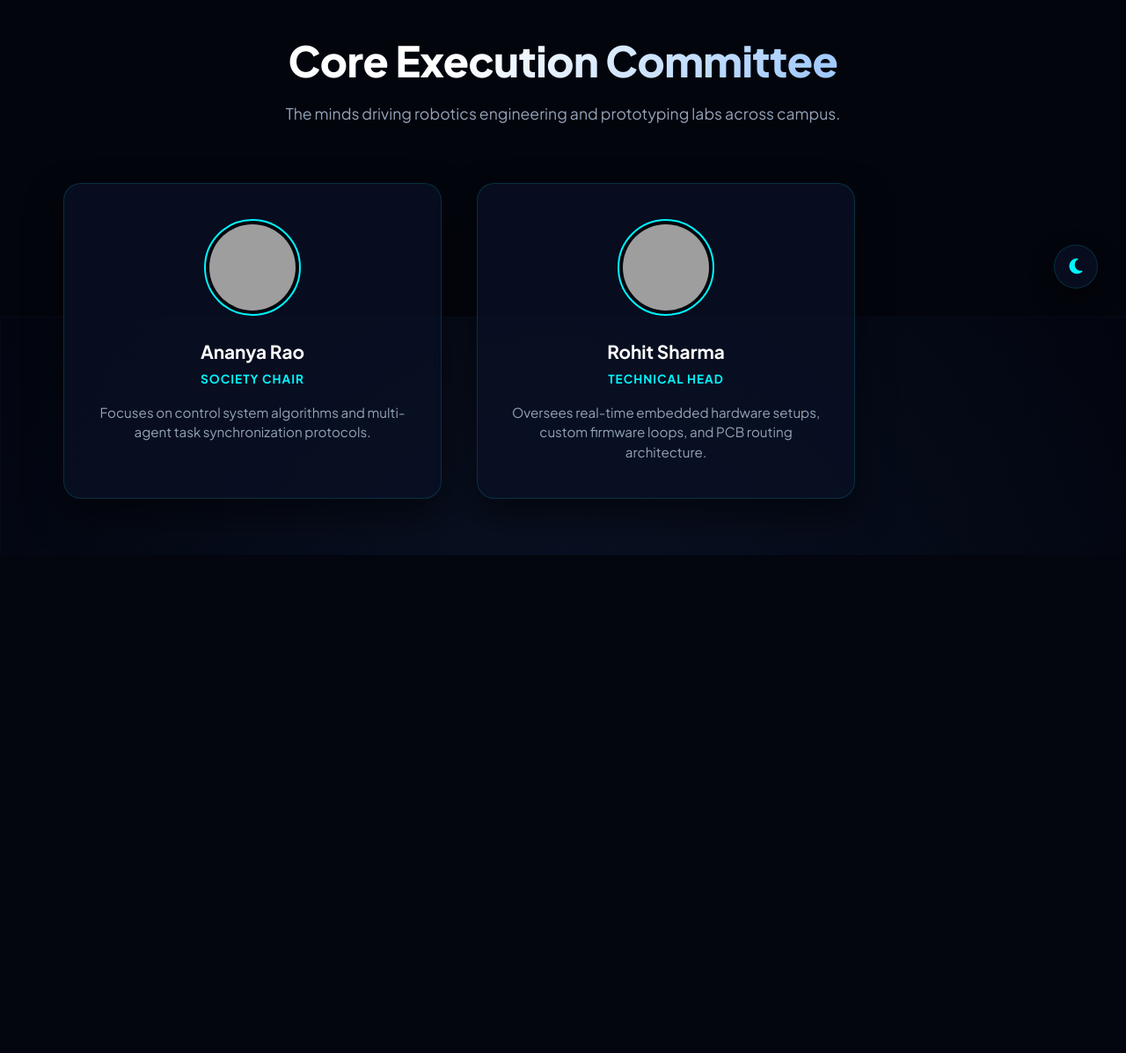
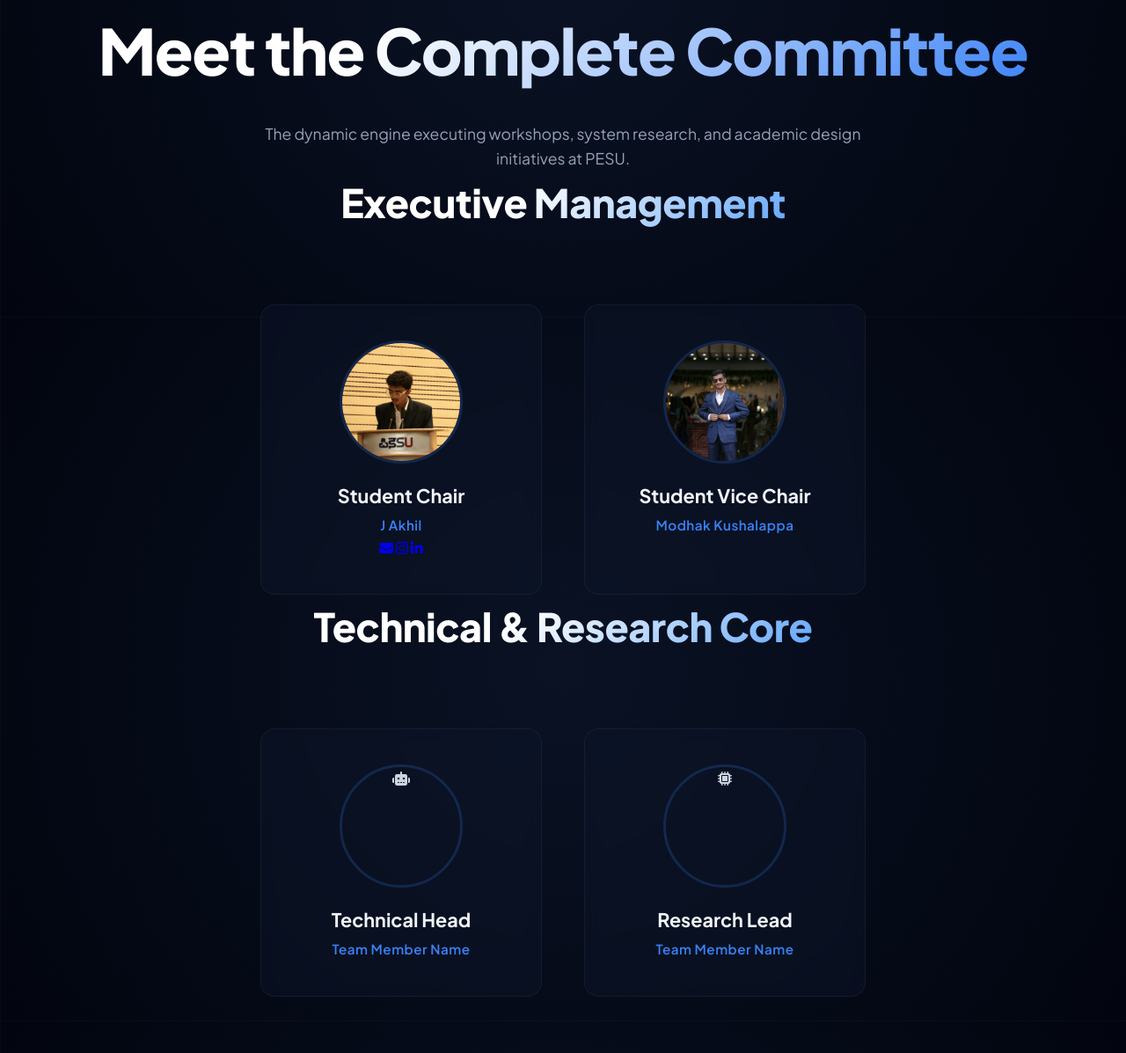
Before and after one commit to ModhakKGowda/ieee-ras-ec-site, a Flask app: page /team in a window 1280 px wide. Shown: the part 440-1637 px from the top of the page at 88% size. Before the commit the page ends 1071 px from the top, so only its background shows below. Run offline with Flask 3, Linux system fonts and the light colour scheme; grey boxes are pictures that could not be loaded.

Commit message:
Refactor team.html for improved structure and content

```diff
--- a/api/templates/team.html
+++ b/api/templates/team.html
@@ -1,164 +1,82 @@
 <!DOCTYPE html>
-<html lang="en" data-theme="dark">
+<html lang="en">
 <head>
     <meta charset="UTF-8">
     <meta name="viewport" content="width=device-width, initial-scale=1.0">
-    <title>Our Team | IEEE RAS EC Campus</title>
+    <title>Our Committee - IEEE RAS</title>
     <link rel="stylesheet" href="{{ url_for('static', filename='style.css') }}">
     <link rel="preconnect" href="https://fonts.googleapis.com">
+    <link rel="preconnect" href="https://fonts.gstatic.com" crossorigin>
     <link href="https://fonts.googleapis.com/css2?family=Plus+Jakarta+Sans:wght@400;500;600;700;800&display=swap" rel="stylesheet">
     <link rel="stylesheet" href="https://cdnjs.cloudflare.com/ajax/libs/font-awesome/6.4.2/css/all.min.css">
-    <style>
-        /* Theme Matrix Configuration */
-        :root[data-theme="dark"] {
-            --bg-base: #03050d;
-            --text-main: #ffffff;
-            --text-muted: #94a3b8;
-            --card-bg: rgba(10, 16, 36, 0.75);
-            --card-border: rgba(0, 245, 255, 0.15);
-            --card-shadow: rgba(0, 0, 0, 0.5);
-            --accent-glow: #00f5ff;
-        }
-        :root[data-theme="light"] {
-            --bg-base: #f1f5f9;
-            --text-main: #0f172a;
-            --text-muted: #475569;
-            --card-bg: rgba(255, 255, 255, 0.9);
-            --card-border: rgba(0, 180, 216, 0.2);
-            --card-shadow: rgba(148, 163, 184, 0.15);
-            --accent-glow: #00b4d8;
-        }
-
-        #bg-canvas {
-            position: fixed;
-            top: 0; left: 0; width: 100%; height: 100%;
-            z-index: -1;
-            background: var(--bg-base);
-            transition: background 0.4s ease;
-        }
-        .team-wrapper {
-            max-width: 1200px;
-            margin: 8rem auto 4rem auto;
-            padding: 0 2rem;
-            position: relative;
-            z-index: 2;
-        }
-        .team-grid {
-            display: grid;
-            grid-template-columns: repeat(auto-fit, minmax(280px, 1fr));
-            gap: 2.5rem;
-            margin-top: 4rem;
-        }
-        .profile-card {
-            background: var(--card-bg);
-            border: 1px solid var(--card-border);
-            border-radius: 20px;
-            padding: 2.5rem 2rem;
-            text-align: center;
-            box-shadow: 0 20px 40px var(--card-shadow);
-            transition: all 0.3s ease;
-        }
-        .profile-card:hover {
-            transform: translateY(-5px);
-            border-color: var(--accent-glow);
-        }
-        .avatar-circle {
-            width: 110px;
-            height: 110px;
-            border-radius: 50%;
-            margin: 0 auto 1.5rem auto;
-            border: 2px solid var(--accent-glow);
-            padding: 4px;
-            background: var(--bg-base);
-        }
-        .avatar-circle img {
-            width: 100%; height: 100%; border-radius: 50%; object-fit: cover;
-        }
-        .theme-toggle-btn {
-            position: fixed;
-            bottom: 2rem;
-            right: 2rem;
-            width: 50px;
-            height: 50px;
-            border-radius: 50px;
-            background: var(--card-bg);
-            border: 1px solid var(--card-border);
-            color: var(--accent-glow);
-            font-size: 1.25rem;
-            cursor: pointer;
-            display: flex;
-            align-items: center;
-            justify-content: center;
-            z-index: 999;
-            box-shadow: 0 10px 25px var(--card-shadow);
-            transition: all 0.3s ease;
-        }
-    </style>
 </head>
-<body style="color: var(--text-main); overflow-x: hidden; transition: color 0.4s ease;">
-
-    <canvas id="bg-canvas"></canvas>
-
-    <button class="theme-toggle-btn" id="themeBtn" onclick="toggleTheme()">
-        <i class="fa-solid fa-moon"></i>
-    </button>
+<body>
 
     <header class="navbar">
         <div class="logo-wrapper">
             <div class="logo-container">
-                <img src="https://cdn.brandfetch.io/idyeOpla1i/w/128/h/47/theme/dark/logo.png?c=1bxid64Mup7aczewSAYMX&t=1781723057959" class="logo-img-ras">
+                <img src="https://cdn.brandfetch.io/idyeOpla1i/w/128/h/47/theme/dark/logo.png?c=1bxid64Mup7aczewSAYMX&t=1781723057959" alt="IEEE RAS" class="logo-img-ras">
                 <div class="logo-divider"></div>
-                <img src="https://cdn.brandfetch.io/idmoEW6P4D/w/155/h/72/theme/dark/logo.png?c=1bxid64Mup7aczewSAYMX&t=1718704217023" class="logo-img-pes">
+                <img src="https://cdn.brandfetch.io/idmoEW6P4D/w/155/h/72/theme/dark/logo.png?c=1bxid64Mup7aczewSAYMX&t=1718704217023" alt="PES University" class="logo-img-pes">
             </div>
         </div>
         <nav>
             <a href="/">Home</a>
-            <a href="/about">About</a>
-            <a href="/events">Events</a>
-            <a href="/team" class="active">Team</a>
+            <a href="/about">About & News</a>
+            <a href="/team" class="btn-nav">Our Team</a>
         </nav>
     </header>
 
-    <div class="team-wrapper">
-        <div style="text-align: center;">
-            <h2 style="font-size: 3rem; font-weight: 800; margin: 0;">Core Execution Committee</h2>
-            <p style="color: var(--text-muted); margin-top: 0.5rem; font-size: 1.1rem;">The minds driving robotics engineering and prototyping labs across campus.</p>
+    <section class="section">
+        <h1 style="text-align: center;">Meet the Complete Committee</h1>
+        <p class="section-desc">The dynamic engine executing workshops, system research, and academic design initiatives at PESU.</p>
+
+        <h2 class="sub-team-heading">Executive Management</h2>
+        <div class="team-grid">
+            <div class="card">
+                <div class="image-container">
+                    <img src="{{ url_for('static', filename='images/ieee-ras-ec-chair.png') }}" alt="EC Chair" class="team-photo">
+                </div>
+                <h3 class="card-title">Student Chair</h3>
+                <p class="role">J Akhil</p>
+                <div class="social-links">
+                    <a href="mailto:akhil01aj@gmail.com" title="Email" target="_blank"><i class="fa-solid fa-envelope"></i></a>
+                    <a href="https://www.instagram.com/akhil_01_aj?igsh=dHk3OTJ6dXlsbTBw" title="Instagram" target="_blank"><i class="fa-brands fa-instagram"></i></a>
+                    <a href="https://www.linkedin.com/in/j-akhil-aj?utm_source=share_via&utm_content=profile&utm_medium=member_android" title="LinkedIn" target="_blank"><i class="fa-brands fa-linkedin-in"></i></a>
+                </div>
+            </div>
+
+            <div class="card">
+                <div class="image-container">
+                    <img src="{{ url_for('static', filename='images/ieee-ras-ec-vicechair.png') }}" alt="EC Vice Chair" class="team-photo">
+                </div>
+                <h3 class="card-title">Student Vice Chair</h3>
+                <p class="role">Modhak Kushalappa</p>
+                <div class="social-links empty-placeholder">
+                     <span class="placeholder-spacer"></span>
+                </div>
+            </div>
         </div>
 
+        <h2 class="sub-team-heading">Technical & Research Core</h2>
         <div class="team-grid">
-            <div class="profile-card">
-                <div class="avatar-circle">
-                    <img src="https://images.unsplash.com/photo-1534528741775-53994a69daeb?w=150&auto=format&fit=crop&q=80" alt="Chairperson">
+            <div class="card">
+                <div class="image-container">
+                    <div class="avatar-placeholder"><i class="fa-solid fa-robot"></i></div>
                 </div>
-                <h4 style="font-size: 1.3rem; font-weight: 700; margin-bottom: 0.25rem;">Ananya Rao</h4>
-                <p style="color: var(--accent-glow); font-size: 0.85rem; font-weight: 700; text-transform: uppercase; letter-spacing: 1px; margin-bottom: 1rem;">Society Chair</p>
-                <p style="color: var(--text-muted); font-size: 0.95rem; line-height: 1.5; margin: 0;">Focuses on control system algorithms and multi-agent task synchronization protocols.</p>
+                <h3 class="card-title">Technical Head</h3>
+                <p class="role">Team Member Name</p>
             </div>
 
-            <div class="profile-card">
-                <div class="avatar-circle">
-                    <img src="https://images.unsplash.com/photo-1507003211169-0a1dd7228f2d?w=150&auto=format&fit=crop&q=80" alt="Tech Lead">
+            <div class="card">
+                <div class="image-container">
+                    <div class="avatar-placeholder"><i class="fa-solid fa-microchip"></i></div>
                 </div>
-                <h4 style="font-size: 1.3rem; font-weight: 700; margin-bottom: 0.25rem;">Rohit Sharma</h4>
-                <p style="color: var(--accent-glow); font-size: 0.85rem; font-weight: 700; text-transform: uppercase; letter-spacing: 1px; margin-bottom: 1rem;">Technical Head</p>
-                <p style="color: var(--text-muted); font-size: 0.95rem; line-height: 1.5; margin: 0;">Oversees real-time embedded hardware setups, custom firmware loops, and PCB routing architecture.</p>
+                <h3 class="card-title">Research Lead</h3>
+                <p class="role">Team Member Name</p>
             </div>
         </div>
-    </div>
+    </section>
 
-    <script>
-        function toggleTheme() {
-            const root = document.documentElement;
-            const currentTheme = root.getAttribute('data-theme');
-            const newTheme = currentTheme === 'dark' ? 'light' : 'dark';
-            root.setAttribute('data-theme', newTheme);
-            localStorage.setItem('ras-theme', newTheme);
-            document.getElementById('themeBtn').innerHTML = newTheme === 'dark' ? '<i class="fa-solid fa-moon"></i>' : '<i class="fa-solid fa-sun"></i>';
-        }
-
-        const savedTheme = localStorage.getItem('ras-theme') || 'dark';
-        document.documentElement.setAttribute('data-theme', savedTheme);
-        document.getElementById('themeBtn').innerHTML = savedTheme === 'dark' ? '<i class="fa-solid fa-moon"></i>' : '<i class="fa-solid fa-sun"></i>';
-    </script>
 </body>
 </html>
```
